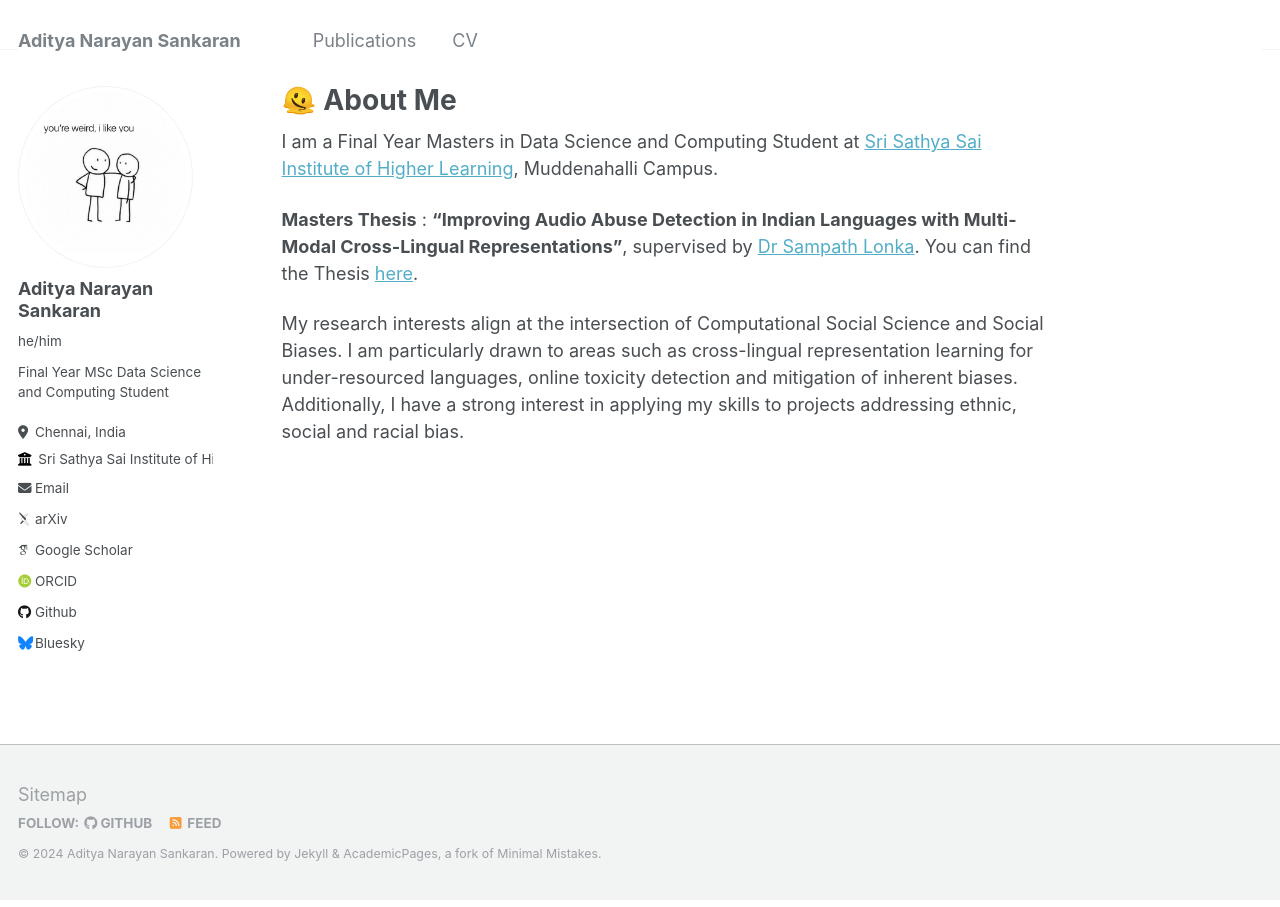
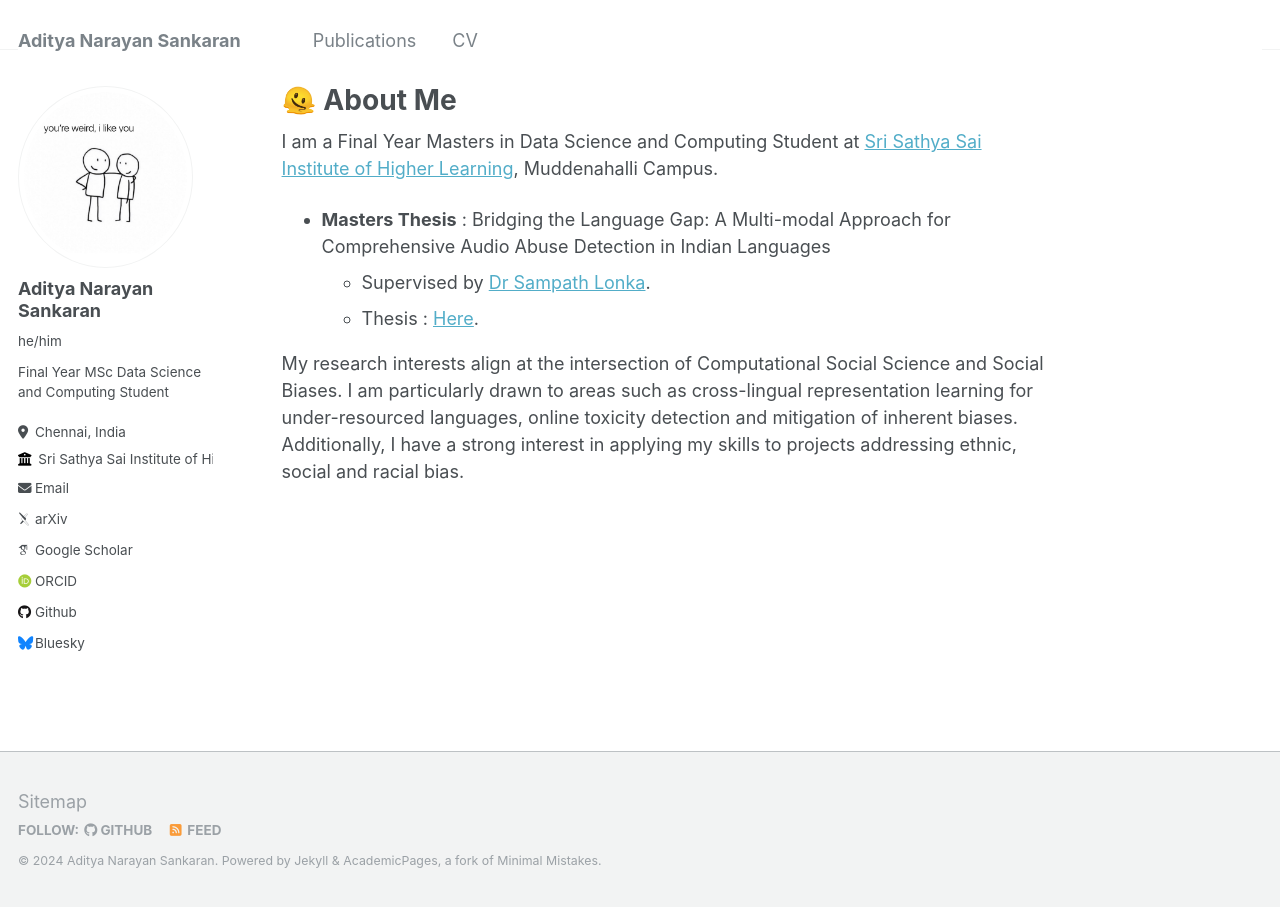
Before and after one commit to callmesanfornow/callmesanfornow.github.io, a Jekyll site: the page built from _pages/about.md, in a window 1280 px wide. Built offline with Jekyll 4.4.1, drawn with Linux system fonts in a browser that asks for light colours; some web fonts are replaced.

Commit message:
Update about.md

```diff
--- a/_pages/about.md
+++ b/_pages/about.md
@@ -9,6 +9,8 @@
 
 I am a Final Year Masters in Data Science and Computing Student at [Sri Sathya Sai Institute of Higher Learning](https://www.sssihl.edu.in/), Muddenahalli Campus.
 
-**Masters Thesis** : **"Improving Audio Abuse Detection in Indian Languages with Multi-Modal Cross-Lingual Representations"**, supervised by [Dr Sampath Lonka](https://scholar.google.co.in/citations?user=IahaV5wAAAAJ&hl=en). You can find the Thesis [here](https://docs.google.com/document/d/1an_OwC8ZTY9TSN7vUGubfhEd-kDGHIdVd6EBOKXBaGw/edit?usp=sharing).
+* **Masters Thesis** : Bridging the Language Gap: A Multi-modal Approach for Comprehensive Audio Abuse Detection in Indian Languages
+  * Supervised by [Dr Sampath Lonka](https://scholar.google.co.in/citations?user=IahaV5wAAAAJ&hl=en).
+  * Thesis : [Here](https://docs.google.com/document/d/1an_OwC8ZTY9TSN7vUGubfhEd-kDGHIdVd6EBOKXBaGw/edit?usp=sharing).
 
 My research interests align at the intersection of Computational Social Science and Social Biases. I am particularly drawn to areas such as cross-lingual representation learning for under-resourced languages, online toxicity detection and mitigation of inherent biases. Additionally, I have a strong interest in applying my skills to projects addressing ethnic, social and racial bias.
```
